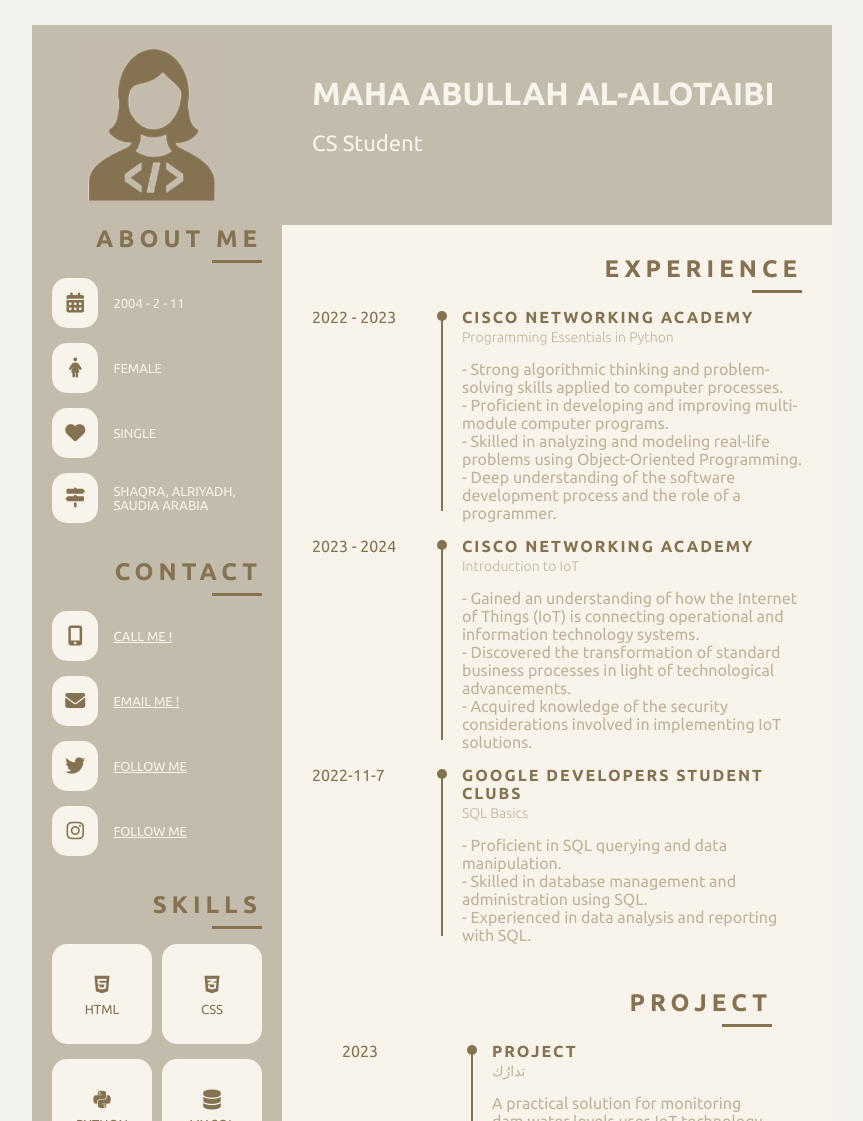
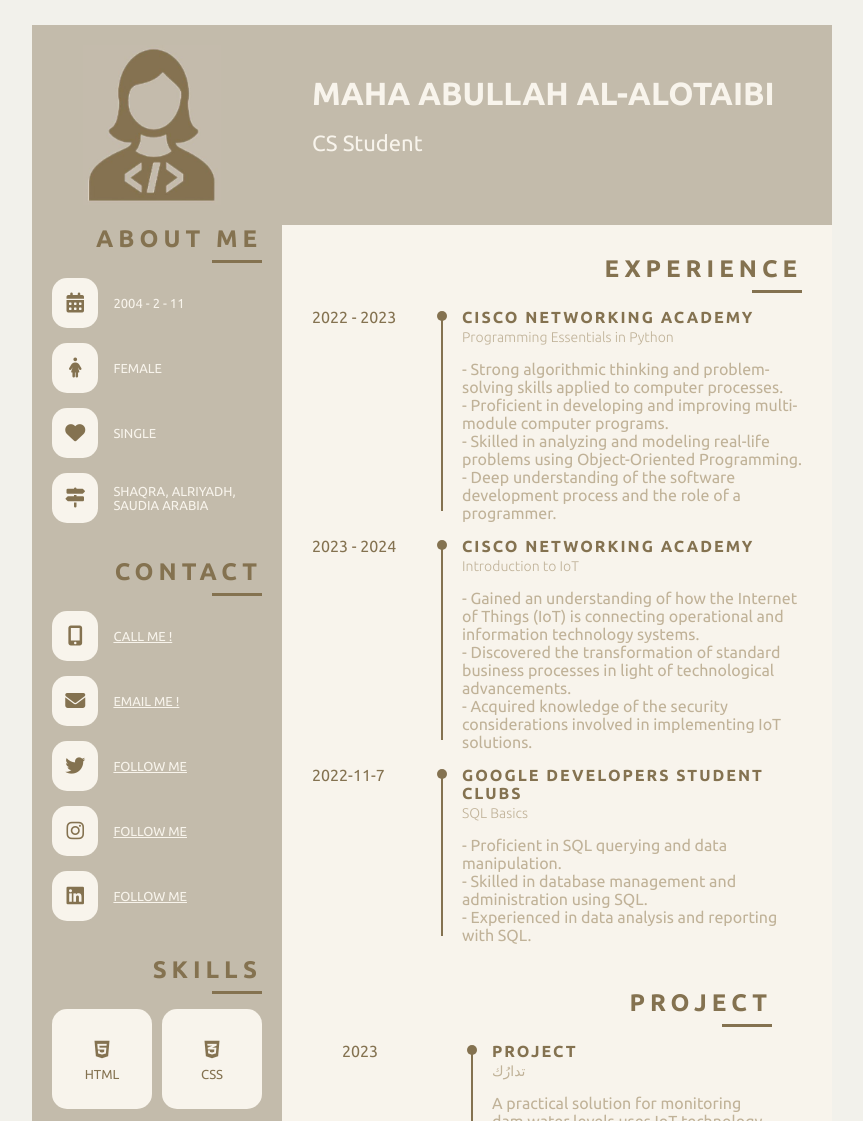
Before and after one commit to Mahaa7/CV, a plain HTML site: page index.html in a window 1280 px wide. Shown: the top 1121 px of the page, without its empty margins (208-1071 px from the left). Drawn offline with Linux system fonts and the light colour scheme.

Commit message:
Update index.html
add link for linkedin

```diff
--- a/index.html
+++ b/index.html
@@ -72,6 +72,10 @@
 							<div class="li_wrap">
                                 <div class="icon"><i class="fab fa-instagram"></i></div>
                                 <div class="text"><a href="https://www.instagram.com/mahat.y?igsh=bG1iN3M1ZW9jaW1z" target="_blank">Follow me</a></div>
+                            </div>
+                            <div class="li_wrap">
+                                <div class="icon"><i class="fab fa-linkedin"></i></div>
+                                <div class="text"><a href="https://www.linkedin.com/in/maha-al-otaibi-543080309/" target="_blank">Follow me</a></div>
                             </div>
 						</ul>
 					</div>
```
